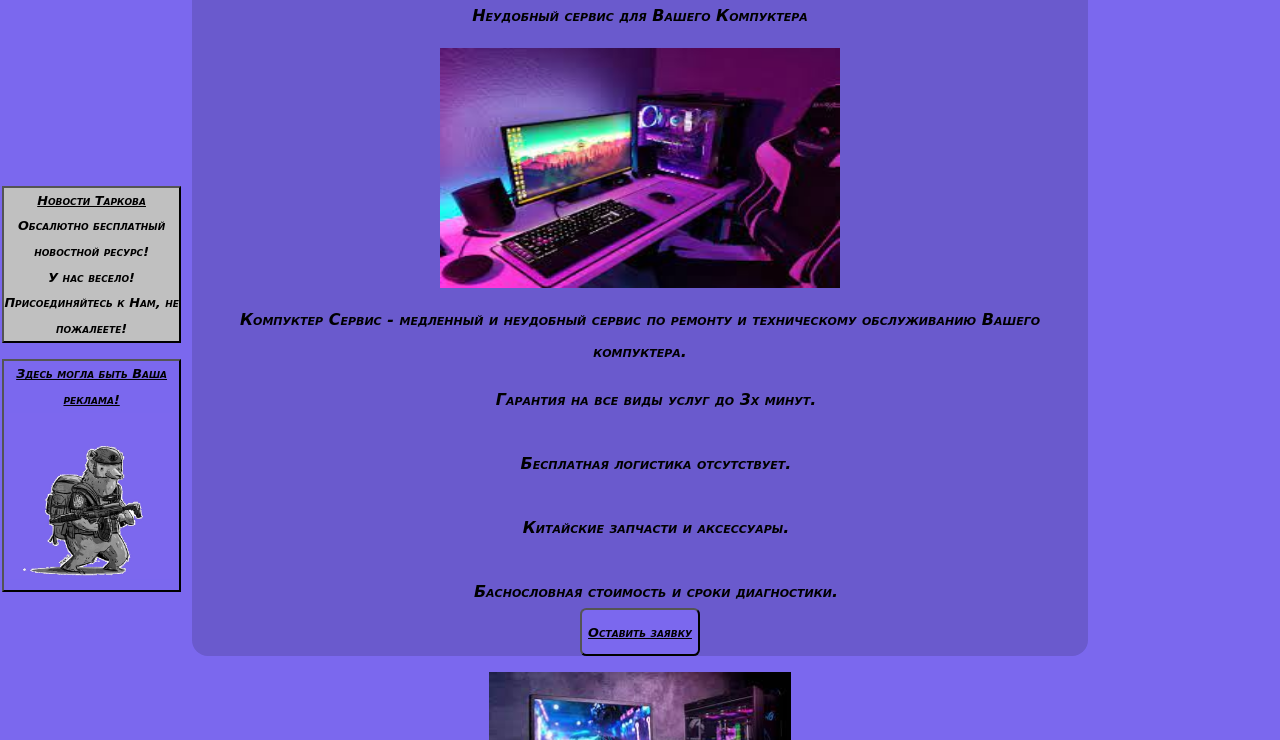
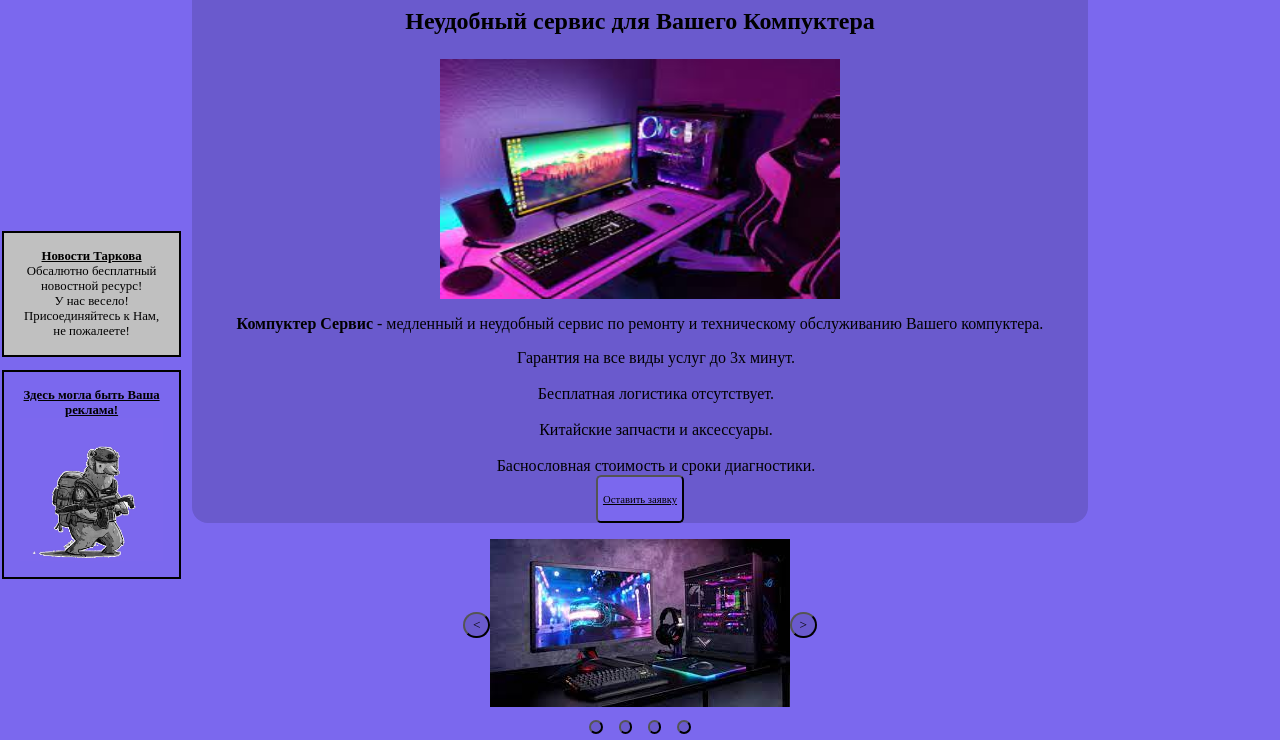
Before and after one commit to SlvGbn/computer-service-landing, a plain HTML site: page index.html in a window 1280 px wide. Shown: the part 80-820 px from the top of the page. Drawn offline with Linux system fonts and the light colour scheme.

Commit message:
Fix ad layout

```diff
--- a/css/main.css
+++ b/css/main.css
@@ -79,6 +79,13 @@ main > section > p {
     display: flex;
     justify-content: space-between;
     border-bottom: 1px solid MediumSlateBlue;
+
+}
+
+@media (min-width: 1024px) {
+    .modal .menu {
+        width: 15vw;
+    }
 }
 
 .view > button {
@@ -119,6 +126,7 @@ form input[type="text"], form textarea {
 
 #name {
     height: auto;
+    padding: 1em 0;
 }
 
 #preview {
@@ -135,3 +143,11 @@ form input[type="text"], form textarea {
     width: 7em;
     display: flex;
 }
+
+ul > li {
+    display: flex;
+}
+
+ul {
+    overflow: hidden;
+}
--- /dev/null
+++ b/css/media.css
@@ -0,0 +1,66 @@
+
+@media (max-width: 1024px) {
+    body {
+        padding-left: 5%;
+        padding-right: 5%;
+    }
+}
+
+
+
+
+@media (min-width: 1024px) {
+
+
+
+
+    .popup {
+        margin-left: 2px;
+        position: fixed;
+        left: 0;
+        width: 14vw;
+        bottom: 10vw;
+        z-index: 4;
+    }
+
+
+
+    .popup a {
+        display: flex;
+        flex-direction: column;
+        padding: 1em;
+        color: black;
+        overflow: hidden;
+        text-decoration: none;
+    }
+
+    .popup > a > h3 {
+        text-align: center;
+        text-decoration: underline;
+        font-size: 1vw;
+    }
+
+    .news, .advertising {
+        border: 2px solid black;
+    }
+
+    .news {
+        margin-bottom: 1vw;
+        background-color: silver;
+    }
+
+    .news > p {
+        font-size: 1vw;
+        text-align: center;
+    }
+
+    .popup > a > img {
+        max-width: 13vw;
+    }
+
+
+
+
+
+
+}
--- a/css/modal.css
+++ b/css/modal.css
@@ -21,11 +21,7 @@
     height: 100vh;
 }
 
-@media (min-width: 1024px) {
-    .modal .menu {
-        width: 15vw;
-    }
-}
+
 
 .modal .menu.show {
     transform: translateX(0%);
--- a/css/popup.css
+++ b/css/popup.css
@@ -1,35 +1,43 @@
 .popup {
     margin-left: 2px;
-    position: fixed;
-    left: 0;
-    width: 14vw;
     bottom: 10vw;
     z-index: 4;
 }
 
-.popup > button {
-    cursor: pointer;
+
+
+.popup a {
+    display: flex;
+    flex-direction: column;
+    padding: 1em;
+    color: black;
+    overflow: hidden;
+    text-decoration: none;
 }
 
-.advertising {
-    background-color: MediumSlateBlue ;
+.popup > a > h3 {
+    text-align: center;
+    text-decoration: underline;
+}
+
+.news, .advertising {
+    border: 2px solid black;
 }
 
 .news {
-    background-color:Silver ;
-    margin-bottom: 1em;
+    margin-bottom: 1vw;
+    background-color: silver;
 }
 
-.news p {
-    font-size: 1vw;
+.news > p {
+    text-align: center;
 }
 
-.news h3, .popup > button > h3{
-    font-size: 1vw;
-    font-weight: 900;
-    text-decoration: underline;
+.popup > a > img {
+    max-width: 13vw;
 }
 
-.popup > button > img {
-    max-width: 13vw;
+
+.advertising {
+    margin-bottom: 1vw;
 }
--- a/css/style.css
+++ b/css/style.css
@@ -2,13 +2,14 @@
     box-sizing: border-box;
     margin: 0; /* внешние поля */
     padding: 0; /* внутренние поля */
-    font-size: 1.2rem;
     scroll-behavior: smooth;
-    font: italic small-caps bold 16px/2 cursive;
+
 }
 
 html, body {
     height: 100%;
+    font-size: 1rem;
+    font: Arial;
 }
 
 body {
@@ -35,3 +36,11 @@ body::-webkit-scrollbar-thumb {
     border-radius: 20px;       /* округлось бегунка */
     border: 3px solid SlateBlue;  /* отступ вокруг бегунка */
 }
+
+button, input[type="submit"] {
+    font-family: inherit;
+}
+
+input {
+    font-size: inherit;
+}
--- a/index.html
+++ b/index.html
@@ -2,6 +2,7 @@
 <html>
     <head>
         <meta charset="Utf-8">
+        <meta name="viewport" content="width=device-width">
         <title>
             Компуктер Сервис
         </title>
@@ -12,6 +13,7 @@
         <link rel="stylesheet" href="./css/modal.css">
         <link rel="stylesheet" href="./css/popup.css">
         <link rel="stylesheet" href="./css/scrollUp.css">
+        <link rel="stylesheet" href="./css/media.css">
         <script>
             const imgPath = "./image/";
             const srcs = ["slide1.jpg", "slide2.jpg", "slide3.jpg", "slide4.jpg"];
@@ -43,41 +45,6 @@
                     if (number > srcs.length - 1) number = 0;
                     setSlide(number);
                 })
-
-              /*  Слава.пойтиПопить("пивко");
-                create - создать
-                query - запрос
-                append - прибавить
-                add - добавить
-
-                row - ряд, строка
-                column - столбец
-                direction - направление
-                align - выравнивание
-                item - предмет, элемент
-                justify - распределить
-                gap - зазор
-
-                first - первый
-                second - второй
-                third - третий
-                forth - четвертый
-                fifth - пятый
-                one - один
-                two - два
-                three -три
-                four - четыре
-                five - пять
-
-                постоянная ссылка класснаяКнопка = документ.создайЭлемент("кнопка");
-                потсоянная ссылка слайдШоу = документ.найтиПоСелектору("#слайдШоу");
-                слайдШоу.добавитьПотомка(класснаяКнопка);
-
-                берем ссылку
-                берем элемент
-                в ссылке создаем подвкладку в виде элемента выше
-                */
-
 
                 srcs.forEach( (s, i) => {
 
@@ -131,18 +98,7 @@
         </script>
     </head>
     <body>
-        <popup class="popup">
-            <button class="news" onclick="document.location='slvgbn.github.io/tarkov-news/'">
-                <h3>Новости Таркова</h3>
-                <p> Обсалютно бесплатный новостной ресурс!</p>
-                <p> У нас весело!</p>
-                <p> Присоединяйтесь к Нам, не пожалеете!</p>
-            </button>
-            <button class="advertising">
-                <h3>Здесь могла быть Ваша реклама!</h3>
-                <img src="./image/ava.jpg">
-            </button>
-        </popup>
+
         <div class="modal">
             <div class="menu">
                 <button id="exit">
@@ -213,12 +169,25 @@
                 </div>
             </div>
 
+            <popup class="popup">
+                <a class="news" href="https://slvgbn.github.io/tarkov-news/">
+                    <h3>Новости Таркова</h3>
+                    <p> Обсалютно бесплатный новостной ресурс!</p>
+                    <p> У нас весело!</p>
+                    <p> Присоединяйтесь к Нам, не пожалеете!</p>
+                </a>
+                <a class="advertising">
+                    <h3>Здесь могла быть Ваша реклама!</h3>
+                    <img src="./image/ava.jpg">
+                </a>
+            </popup>
+
             <section>
                 <div>
                     <h1 id="confidence">
                         Доверьте свой комп профессионалам
                     </h1>
-                    <ur>
+                    <ul>
                         <li>
                             Иногда предоставляем клиенту акт приема-передачи оборудования, а также оповещаем о статусе выполнения работ.
                         </li>
@@ -234,20 +203,20 @@
                         <li>
                             Проводим комплексное обучение по пользованию с выдачей сертификата.
                         </li>
-                    </ur>
+                    </ul>
                 </div>
                 <div>
                     <h1>
                         Стоимость услуг
                     </h1>
-                    <ur class="price" id="price">
+                    <ul class="price" id="price">
                         <li><label>Перепрошивка</label><span>от 1000 ₽</span></li>
                         <li><label>Замена/ремонт корпусных элементов</label><span>от 1200 ₽</span></li>
                         <li><label>Ремонт бортовых электронных модулей</label><span>от 2000 ₽</span></li>
                         <li><label>Замена бортовых электронных модулей</label><span>от 1200 ₽</span></li>
                         <li><label>Замена/Ремонт проводки и шлейфов</label><span>от 1200 ₽</span></li>
                         <li><label>Чистка электронных модулей</label><span>1000 ₽</span></li>
-                    </ur>
+                    </ul>
                     <button class="applicationButton">
                         <a href="#application"> Оставить заявку</a>
                     </button>
```
